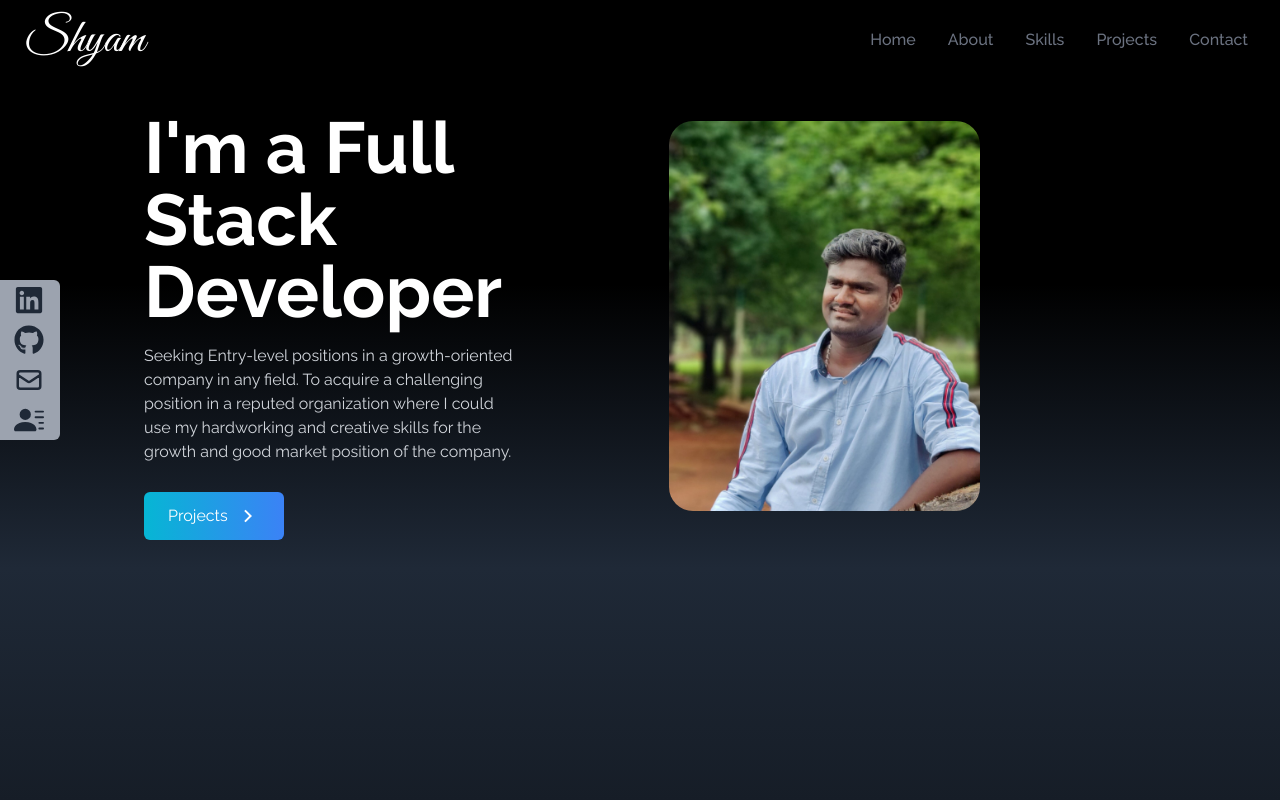
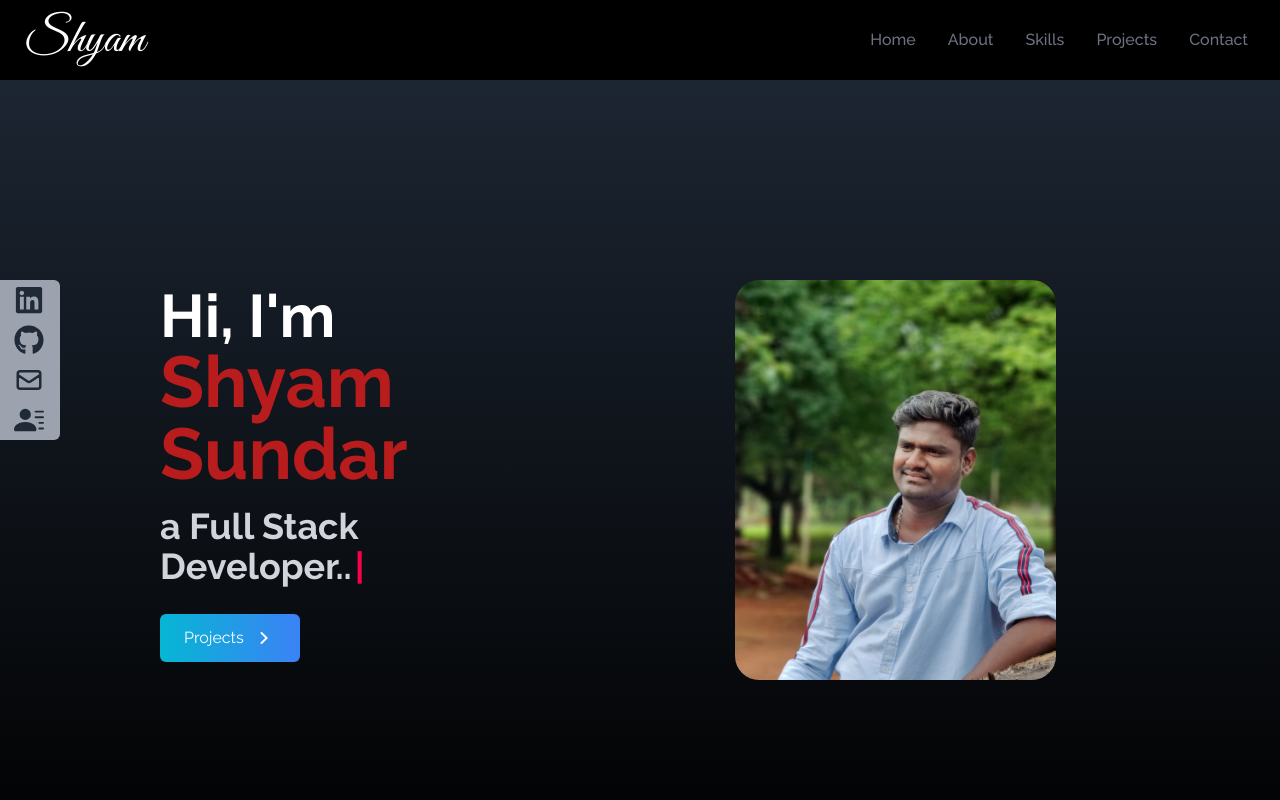
Before and after one commit to Shyam2397/my-portfolio, a React (Create React App) app: page / in a window 1280 px wide. Shown: the top 800 px of the page. Built offline with nearby package versions, Linux system fonts and the light colour scheme; the HTML template or start-up script is replaced by a standard one.

Commit message:
home page is updated with my name

```diff
--- a/src/components/Home.js
+++ b/src/components/Home.js
@@ -2,24 +2,38 @@ import React from "react";
 import { RiArrowRightSLine } from "react-icons/ri";
 import profile from "../assets/profile.jpeg";
 import { Link } from "react-scroll";
+import { useTypewriter, Cursor } from "react-simple-typewriter";
 
 const Home = () => {
+  const [text] = useTypewriter({
+    words: ["Full Stack Developer..", "Professional Coder.."],
+    loop: true,
+    typeSpeed: 20,
+    deleteSpeed: 10,
+    delaySpeed: 2000,
+  });
+
   return (
     <div
       name="Home"
-      className="h-full w-full bg-gradient-to-b from-black via-black to-gray-800"
+      className="flex flex-col w-full h-full md:pt-20 bg-gradient-to-t from-black to-gray-800 lg:flex-row max-[426px]:px-5"
     >
-      <div className="max-w-screen-lg mx-auto flex flex-col items-center justify-center h-full p-4 md:flex-row">
-        <div className="flex flex-col justify-center h-full mt-36 max-[426px]:mt-28 md:mt-30 lg:mt-24">
-          <h2 className="text-4xl sm:text-7xl md:text-5xl lg:text-7xl font-bold text-white">
-            I'm a Full Stack Developer
+      <div className="grid flex-grow h-screen lg:ml-40  place-items-center">
+        <div className="flex flex-col gap-4">
+          <h2 className="text-4xl sm:text-5xl lg:text-6xl font-bold text-white">
+            Hi, I'm{" "}
+            <span className="lg:text-7xl text-red-700 capitalize">
+              shyam sundar
+            </span>
           </h2>
-          <p className="py-4 text-gray-300 max-w-md">
-            Seeking Entry-level positions in a growth-oriented company in any
-            field. To acquire a challenging position in a reputed organization
-            where I could use my hardworking and creative skills for the growth
-            and good market position of the company.
-          </p>
+          <h2 className="text-gray-300 font-bold lg:text-4xl text-3xl max-w-md">
+            a <span>{text}</span>
+            <Cursor
+              cursorBlinking="false"
+              cursorStyle="|"
+              cursorColor="#ff014f"
+            />
+          </h2>
           <div>
             <Link
               to="Projects"
@@ -34,11 +48,13 @@ const Home = () => {
             </Link>
           </div>
         </div>
-        <div className="mt-5 md:mt-12 lg:mt-16">
+      </div>
+      <div className="grid flex-grow h-screen place-items-center">
+        <div>
           <img
             src={profile}
             alt="my profile"
-            className="mx-auto w-1/2 rounded-3xl md:w-1/2"
+            className="mx-auto rounded-3xl w-10/12 lg:w-5/12 md:w-6/12 sm:w-9/12"
           />
         </div>
       </div>
```
